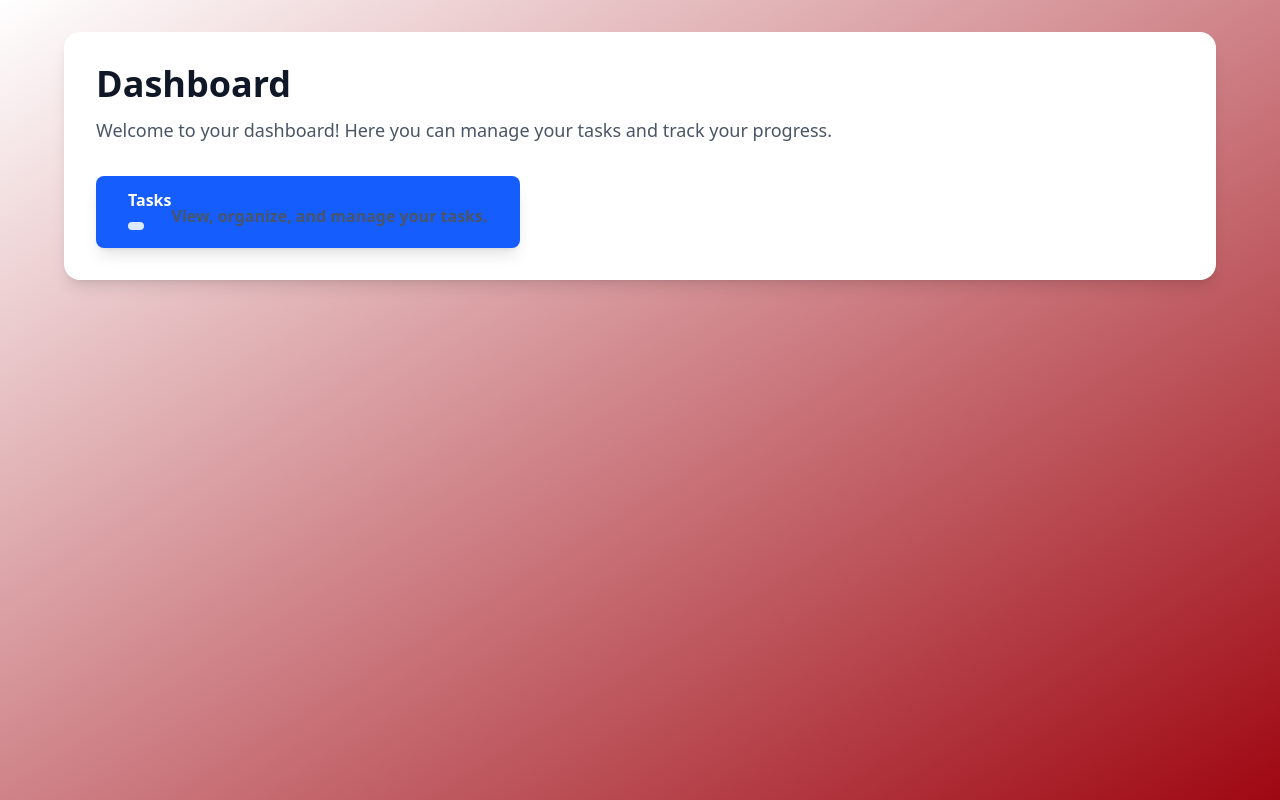
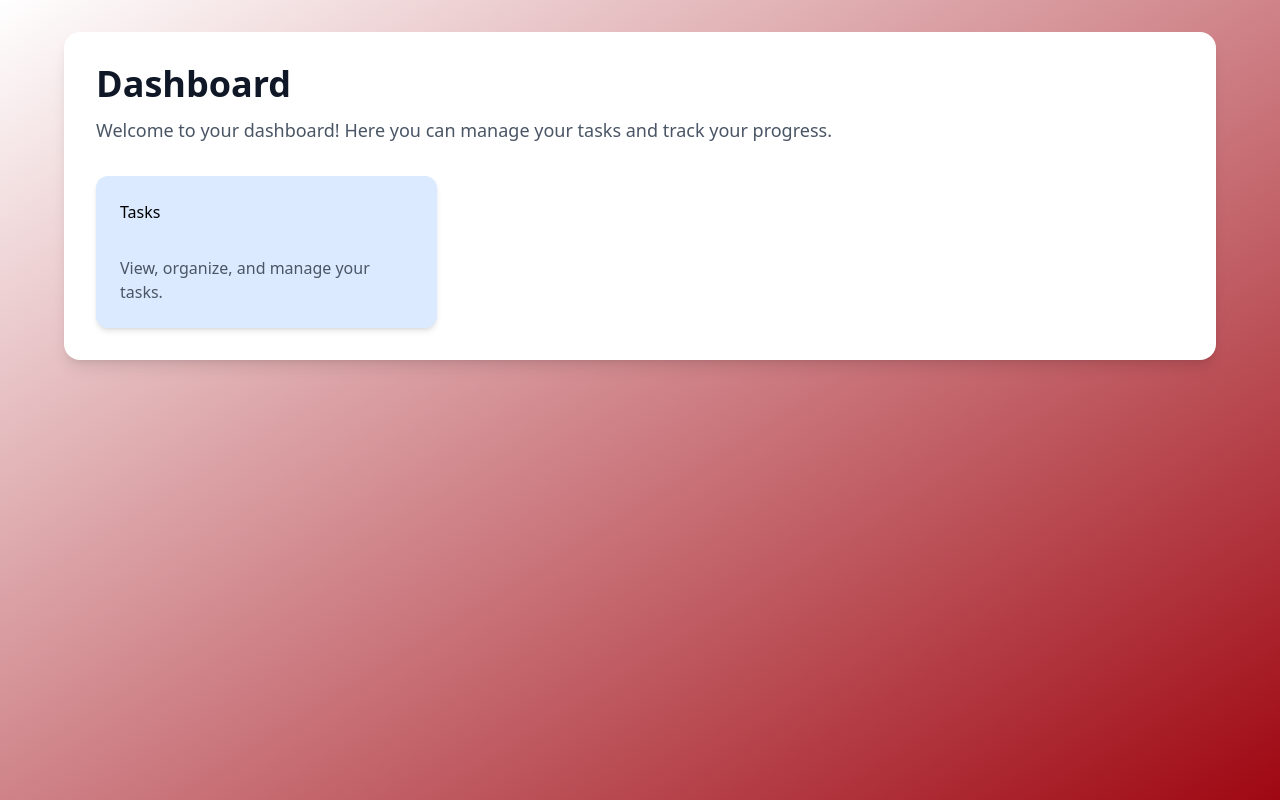
Before and after one commit to likeam/nextfirst, a Next.js app: page /dashboard in a window 1280 px wide. Built offline with nearby package versions, Linux system fonts and the light colour scheme.

Commit message:
Buliding Dashboard

```diff
--- a/app/dashboard/page.tsx
+++ b/app/dashboard/page.tsx
@@ -14,10 +14,10 @@ const Dashboard = () => {
             your progress.
           </p>
         </div>
-        <div className="">
+        <div className=" grid grid-cols-1 sm:grid-cols-2 lg:grid-cols-3 gap-8">
           <Link
             href="/dashboard/users/users-list"
-            className=" inline-flex items-center justify-center bg-blue-600 text-white px-8 py-3 rounded-lg font-semibold hover:bg-blue-700 transition-colors shadow-lg hover:shadow-xl"
+            className=" bg-blue-100 hover:bg-blue-200 p-6 rounded-xl shadow-md hover:shadow-xl transition-all duration-200 ease-in-out transform hover:scale-110"
           >
             <div className="">
               <h2 className="">Tasks</h2>
```
